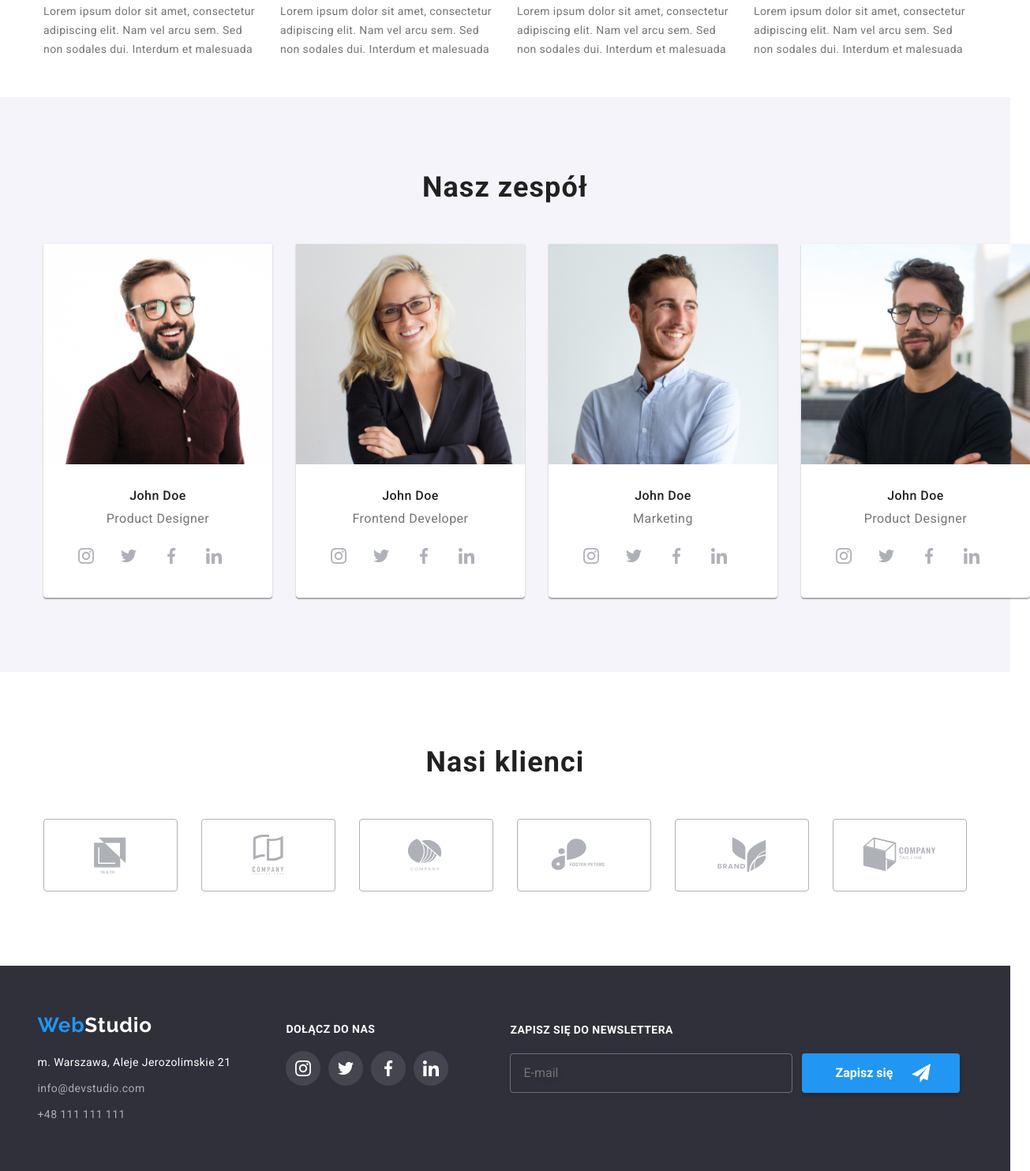
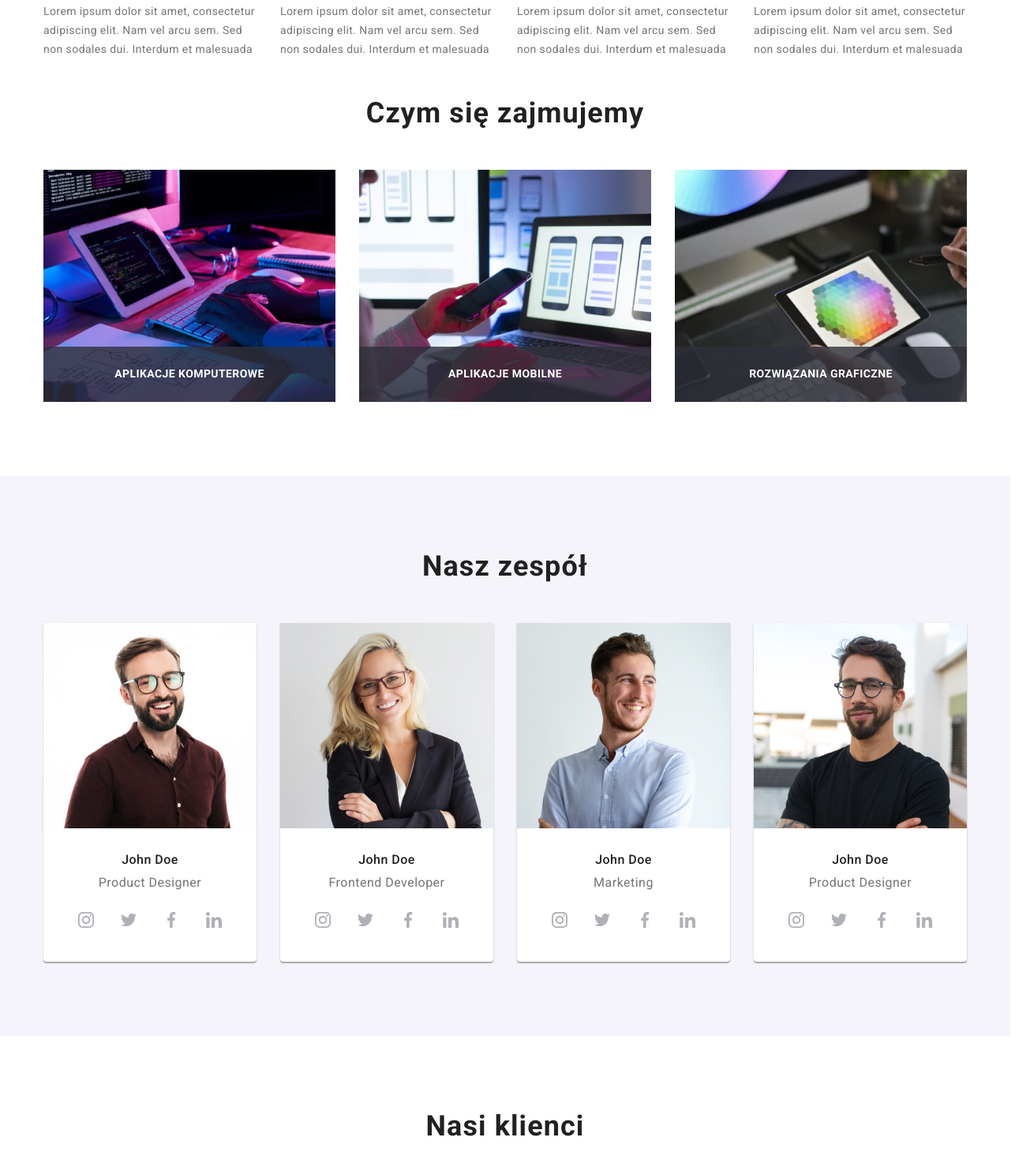
Before and after one commit to michalmazurdev/goit-markup-hw-08, a plain HTML site: page index.html in a window 1280 px wide. Shown: the part 957-2440 px from the top of the page at 79% size, 1305 px wide, since content can reach past the window. Drawn offline with nearby package versions, Linux system fonts and the light colour scheme.

Commit message:
desktop verion fixed

```diff
--- a/sass/components/_bottom-section.scss
+++ b/sass/components/_bottom-section.scss
@@ -258,6 +258,7 @@
 
     &__container {
       padding: 0;
+      padding-left: 15px;
       display: flex;
       flex-direction: row;
       flex-wrap: nowrap;
--- a/sass/components/_fourth-section.scss
+++ b/sass/components/_fourth-section.scss
@@ -158,8 +158,7 @@
     }
     &__list > li {
       width: inherit;
-      max-width: none;
-      min-width: none;
+      min-width: 270px;
     }
 
     &__team-member-card {
--- a/sass/components/_third-section.scss
+++ b/sass/components/_third-section.scss
@@ -5,6 +5,7 @@
 @media screen and (min-width: 1200px) {
   .third-section {
     margin-top: -94px;
+    display: block;
 
     &__list {
       display: flex;
```
Also changed, not shown: css/main.min.css, 1 other file.
